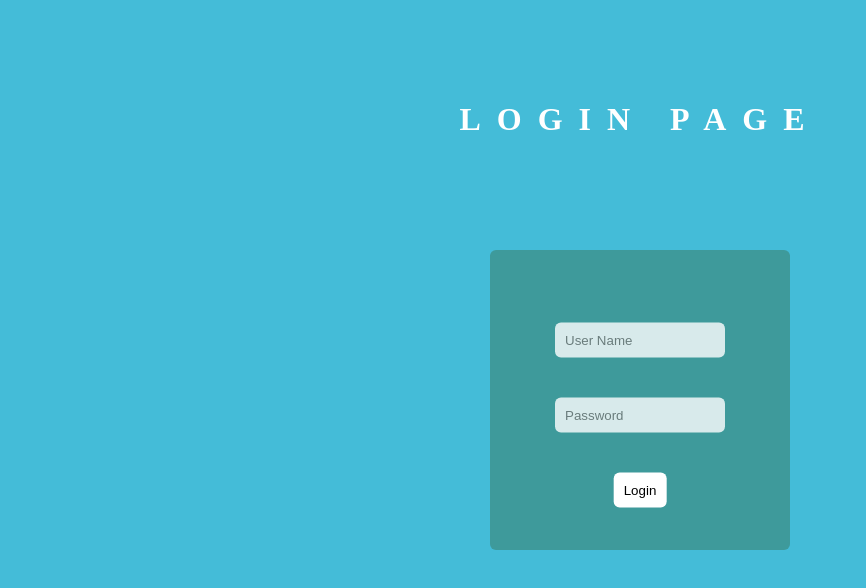
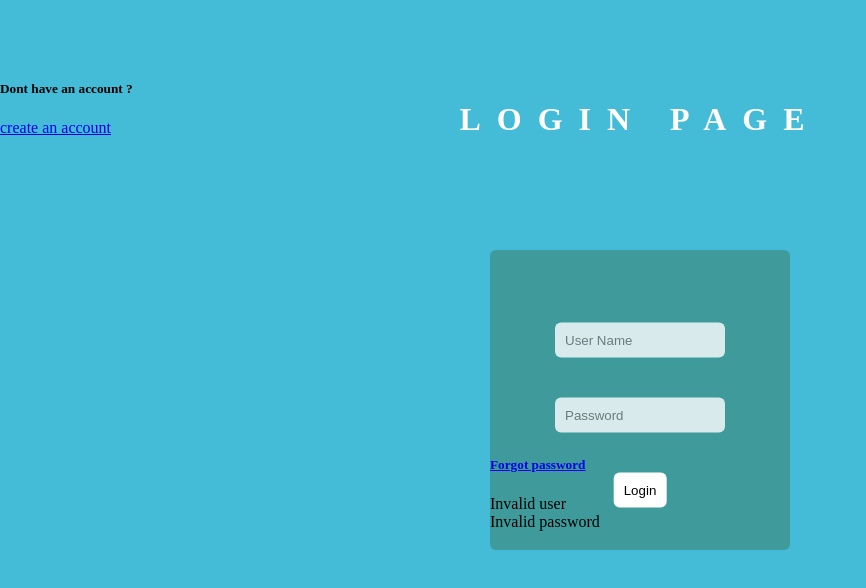
Before and after one commit to shrvn12120/login-form-a, a plain HTML site: page index.html in a window 1280 px wide. Shown: the whole page, without its empty margins (0-866 px from the left). Drawn offline with Linux system fonts and the light colour scheme.

Commit message:
new update

```diff
--- a/index.html
+++ b/index.html
@@ -1,18 +1,38 @@
 <!DOCTYPE html>
-<html>
-	<head>
-		<title>login page</title>
-		<link rel="stylesheet" href="style.css">
-	</head>
-	<body>
+<html lang="en">
+<head>
+	<meta charset="UTF-8">
+	<meta name="viewport" content="width=device-width, initial-scale=1.0">
+	<title>login page</title>
+	<link rel="stylesheet" href="style.css">
+</head>
+<body>
 	<div class="h">
 			<h1>Login page</h1>
 	</div>
-		<form class="container">
-			<input type="name" id="userName" placeholder="User Name" class="input" required>
+
+		<form class="container" action="#">
+
+			<input type="name" id="userName" placeholder="User Name" class="input">
+
 			<input type="password" id="Password" placeholder="Password" class="input">
+
 			<button class="btn" onclick="myFunction()" id="login">Login</button>
+			<div class="f-password">
+				<h5><a href="#">Forgot password</a></h5>
+			</div>
+				<div class="invalid-user" id="xuser">Invalid user</div>
+				<div class="invalid-pass" id="xpass">Invalid password</div>
 		</form>
+
+		<div class="create">
+			<h5>
+				Dont have an account ?
+			</h5>
+			<a href="#">create an account</a>
+		</div>
+
+
 	<script type="text/javascript" src="main.js">
 	</script>
 	</body>
```
